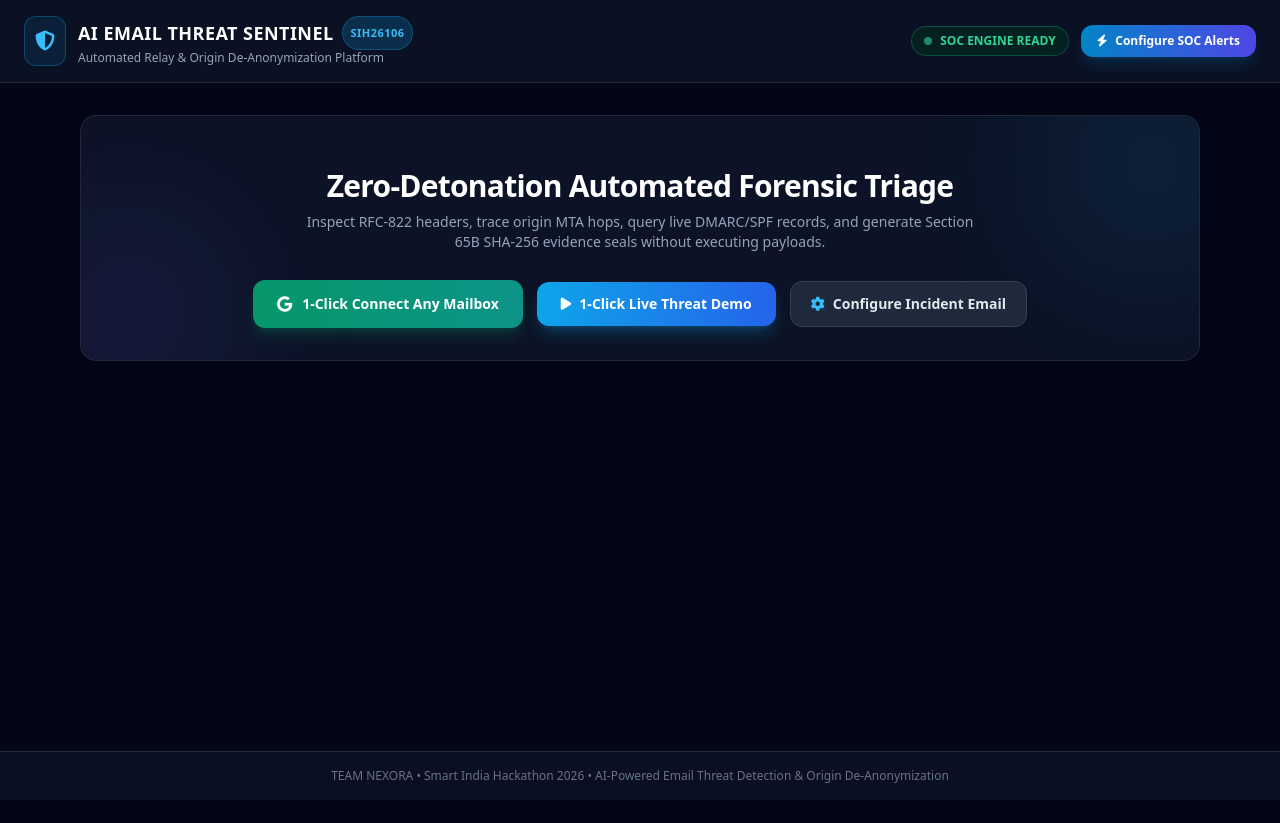
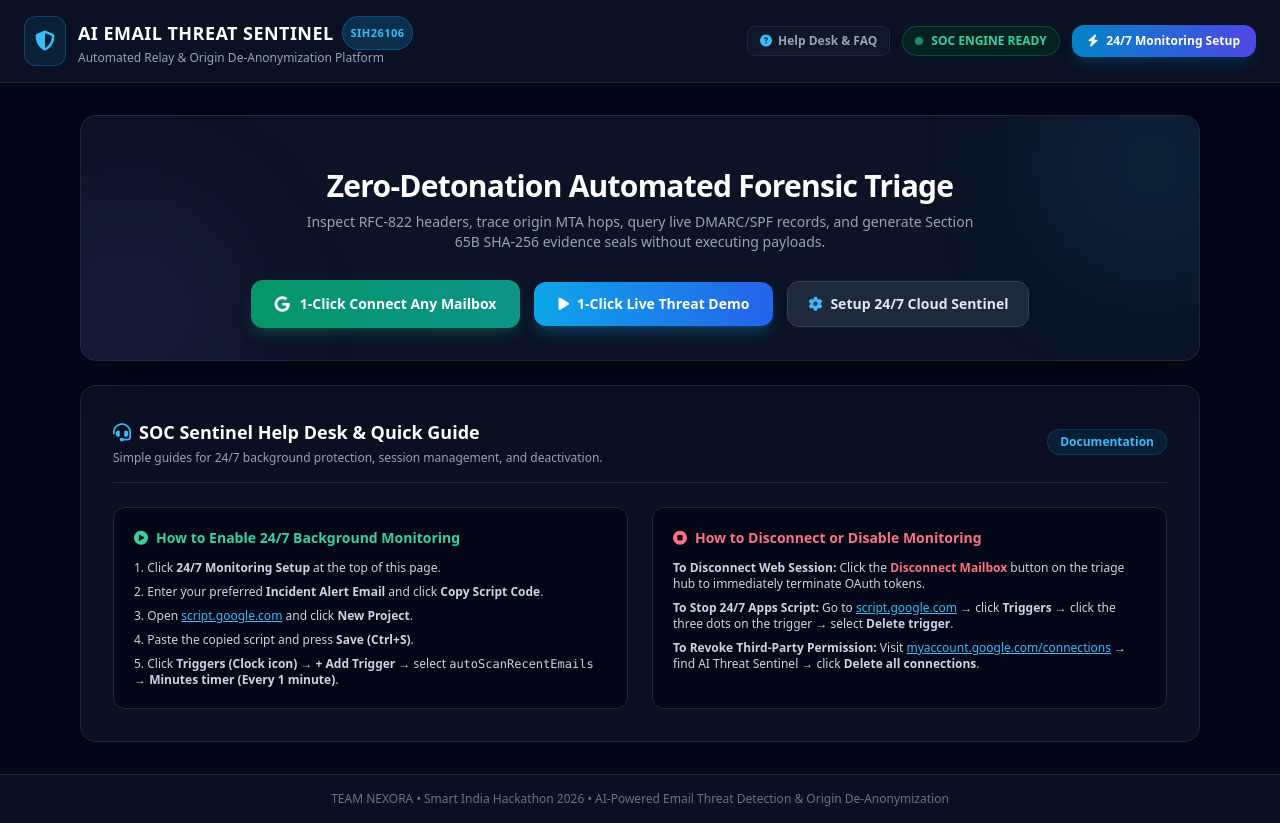
Before and after one commit to iszubairkhan/AIEmailThreat, a Flask app: page / in a window 1280 px wide. Before the commit the page ends 783 px from the top, so only its background shows below. Run offline with Flask 3, Linux system fonts and the light colour scheme; some libraries are stand-ins or nearby versions.

Commit message:
Update index.html

```diff
--- a/templates/index.html
+++ b/templates/index.html
@@ -29,12 +29,15 @@
     </div>
 
     <div class="flex items-center gap-3">
+      <button onclick="scrollToHelpDesk()" class="text-xs font-semibold text-slate-400 hover:text-white transition flex items-center gap-1.5 px-3 py-1.5 rounded-lg border border-slate-800 hover:border-slate-700 bg-slate-900">
+        <i class="fa-solid fa-circle-question text-sky-400"></i> Help Desk &amp; FAQ
+      </button>
       <div class="flex items-center gap-2 bg-emerald-950/60 border border-emerald-500/30 px-3 py-1.5 rounded-full text-xs font-semibold text-emerald-400">
         <span class="w-2 h-2 rounded-full bg-emerald-400 animate-pulse-slow"></span>
         SOC ENGINE READY
       </div>
       <button onclick="openActivationModal()" class="bg-gradient-to-r from-sky-600 to-indigo-600 hover:from-sky-500 hover:to-indigo-500 transition text-white px-4 py-2 rounded-xl text-xs font-bold flex items-center gap-2 shadow-lg shadow-sky-600/20">
-        <i class="fa-solid fa-bolt"></i> Configure SOC Alerts
+        <i class="fa-solid fa-bolt"></i> 24/7 Monitoring Setup
       </button>
     </div>
   </header>
@@ -62,13 +65,28 @@
           <i class="fa-solid fa-play"></i> 1-Click Live Threat Demo
         </button>
         <button onclick="openActivationModal()" class="bg-slate-800 hover:bg-slate-700 border border-slate-700 text-slate-200 font-semibold px-5 py-3 rounded-xl text-sm transition flex items-center gap-2">
-          <i class="fa-solid fa-gear text-sky-400"></i> Configure Incident Email
+          <i class="fa-solid fa-gear text-sky-400"></i> Setup 24/7 Cloud Sentinel
         </button>
       </div>
     </div>
 
-    <!-- Interactive Inbox Message Selector with Filters -->
+    <!-- Interactive Inbox Message Selector with Filters & Disconnect Bar -->
     <div id="inboxSelectionSection" class="hidden bg-slate-900 border border-slate-800 rounded-2xl p-6 shadow-2xl space-y-4">
+
+      <!-- Mailbox Action Controls -->
+      <div class="flex flex-wrap items-center justify-between gap-3 bg-slate-950 p-3 rounded-xl border border-slate-800">
+        <div class="flex items-center gap-2 text-xs text-slate-300 font-semibold">
+          <span class="w-2 h-2 rounded-full bg-emerald-400"></span> Active Mailbox Session Connected
+        </div>
+        <div class="flex items-center gap-2">
+          <button onclick="cleanupSocLabels()" id="cleanLabelBtn" class="bg-slate-800 hover:bg-slate-700 text-slate-300 text-xs font-semibold px-3 py-1.5 rounded-lg border border-slate-700 transition flex items-center gap-1.5">
+            <i class="fa-solid fa-broom text-amber-400"></i> Clear SOC Labels
+          </button>
+          <a href="/auth/logout" class="bg-rose-600/20 hover:bg-rose-600 text-rose-300 hover:text-white text-xs font-bold px-3 py-1.5 rounded-lg border border-rose-500/30 transition flex items-center gap-1.5">
+            <i class="fa-solid fa-right-from-bracket"></i> Disconnect Mailbox
+          </a>
+        </div>
+      </div>
 
       <div class="flex flex-col md:flex-row items-start md:items-center justify-between gap-4 border-b border-slate-800 pb-4">
         <div>
@@ -176,6 +194,52 @@
         </div>
       </div>
     </div>
+
+    <!-- SOC Help Desk & Troubleshooting Section -->
+    <section id="helpDeskSection" class="bg-slate-900/60 border border-slate-800 rounded-2xl p-6 md:p-8 space-y-6">
+      <div class="border-b border-slate-800 pb-4 flex items-center justify-between">
+        <div>
+          <h3 class="text-lg font-bold text-white flex items-center gap-2">
+            <i class="fa-solid fa-headset text-sky-400"></i> SOC Sentinel Help Desk &amp; Quick Guide
+          </h3>
+          <p class="text-xs text-slate-400 mt-1">Simple guides for 24/7 background protection, session management, and deactivation.</p>
+        </div>
+        <span class="text-xs bg-sky-500/10 text-sky-400 border border-sky-500/20 px-3 py-1 rounded-full font-bold">
+          Documentation
+        </span>
+      </div>
+
+      <div class="grid grid-cols-1 md:grid-cols-2 gap-6">
+
+        <!-- Guide 1: Enable 24/7 Monitoring -->
+        <div class="bg-slate-950 p-5 rounded-xl border border-slate-800 space-y-3">
+          <h4 class="text-sm font-bold text-emerald-400 flex items-center gap-2">
+            <i class="fa-solid fa-circle-play"></i> How to Enable 24/7 Background Monitoring
+          </h4>
+          <ol class="text-xs text-slate-300 space-y-2 list-decimal list-inside">
+            <li>Click <strong>24/7 Monitoring Setup</strong> at the top of this page.</li>
+            <li>Enter your preferred <strong>Incident Alert Email</strong> and click <strong>Copy Script Code</strong>.</li>
+            <li>Open <a href="https://script.google.com" target="_blank" class="text-sky-400 underline">script.google.com</a> and click <strong>New Project</strong>.</li>
+            <li>Paste the copied script and press <strong>Save (Ctrl+S)</strong>.</li>
+            <li>Click <strong>Triggers (Clock icon)</strong> &rarr; <strong>+ Add Trigger</strong> &rarr; select <code>autoScanRecentEmails</code> &rarr; <strong>Minutes timer (Every 1 minute)</strong>.</li>
+          </ol>
+        </div>
+
+        <!-- Guide 2: Disconnect & Remove Access -->
+        <div class="bg-slate-950 p-5 rounded-xl border border-slate-800 space-y-3">
+          <h4 class="text-sm font-bold text-rose-400 flex items-center gap-2">
+            <i class="fa-solid fa-circle-stop"></i> How to Disconnect or Disable Monitoring
+          </h4>
+          <div class="space-y-2 text-xs text-slate-300">
+            <p><strong>To Disconnect Web Session:</strong> Click the <span class="text-rose-400 font-bold">Disconnect Mailbox</span> button on the triage hub to immediately terminate OAuth tokens.</p>
+            <p><strong>To Stop 24/7 Apps Script:</strong> Go to <a href="https://script.google.com" target="_blank" class="text-sky-400 underline">script.google.com</a> &rarr; click <strong>Triggers</strong> &rarr; click the three dots on the trigger &rarr; select <strong>Delete trigger</strong>.</p>
+            <p><strong>To Revoke Third-Party Permission:</strong> Visit <a href="https://myaccount.google.com/connections" target="_blank" class="text-sky-400 underline">myaccount.google.com/connections</a> &rarr; find AI Threat Sentinel &rarr; click <strong>Delete all connections</strong>.</p>
+          </div>
+        </div>
+
+      </div>
+    </section>
+
   </main>
 
   <footer class="border-t border-slate-800 bg-slate-900/60 py-4 text-center text-xs text-slate-500">
@@ -232,6 +296,10 @@
   <script>
     let globalInboxData = [];
 
+    function scrollToHelpDesk() {
+      document.getElementById('helpDeskSection').scrollIntoView({ behavior: 'smooth' });
+    }
+
     function openActivationModal() {
       const m = document.getElementById('activationModal');
       m.classList.remove('hidden');
@@ -269,6 +337,26 @@
         .catch(err => {
           console.error(err);
           document.getElementById('inboxItemsList').innerHTML = '<p class="text-rose-400 text-xs py-4 text-center">Failed to load mailbox messages.</p>';
+        });
+    }
+
+    function cleanupSocLabels() {
+      const btn = document.getElementById('cleanLabelBtn');
+      btn.innerHTML = '<i class="fa-solid fa-spinner fa-spin text-amber-400"></i> Cleaning...';
+      btn.disabled = true;
+
+      fetch('/api/cleanup_labels', { method: 'POST' })
+        .then(res => res.json())
+        .then(data => {
+          btn.innerHTML = '<i class="fa-solid fa-check text-emerald-400"></i> Cleaned!';
+          setTimeout(() => {
+            btn.innerHTML = '<i class="fa-solid fa-broom text-amber-400"></i> Clear SOC Labels';
+            btn.disabled = false;
+          }, 2000);
+        })
+        .catch(() => {
+          btn.innerHTML = '<i class="fa-solid fa-broom text-amber-400"></i> Clear SOC Labels';
+          btn.disabled = false;
         });
     }
 
```
